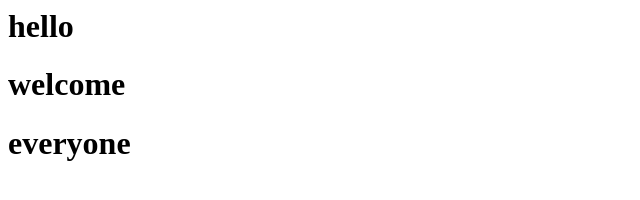
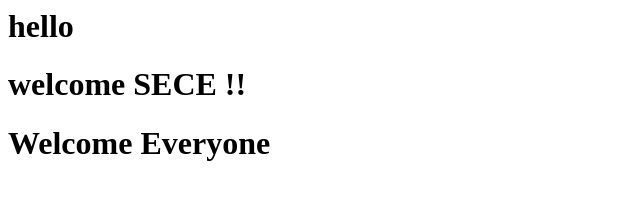
Before and after one commit to sathana-15/sece-project, a plain HTML site: page home.html in a window 1280 px wide. Shown: the whole page, without its empty margins (0-640 px from the left). Drawn offline with Linux system fonts and the light colour scheme.

Commit message:
Update home.html

```diff
--- a/home.html
+++ b/home.html
@@ -4,7 +4,7 @@
 </head>
 <body>
 <h1>hello</h1>
-<h1>welcome</h1>
-  <h1>everyone</h1>
+<h1>welcome SECE !!</h1>
+  <h1>Welcome Everyone</h1>
 </body>
 </html>
```
